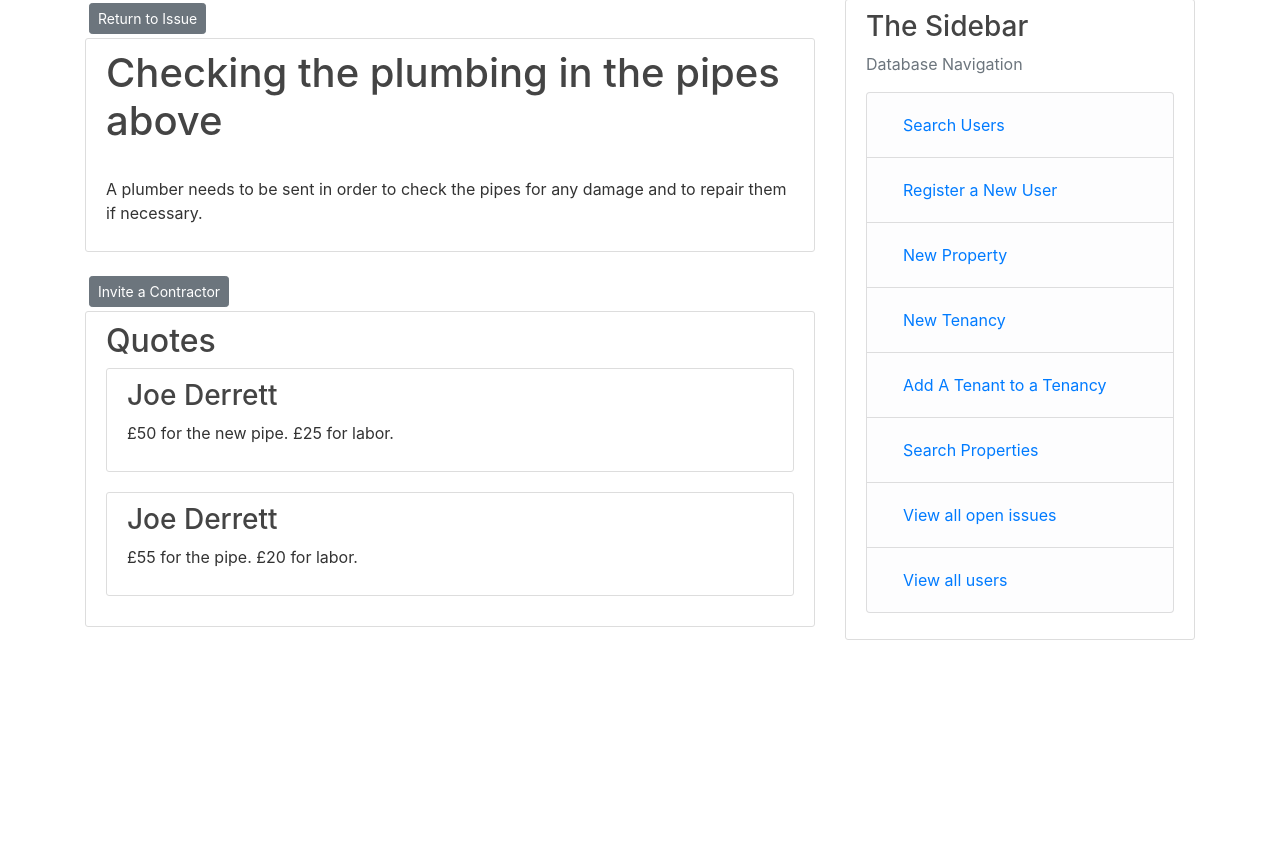
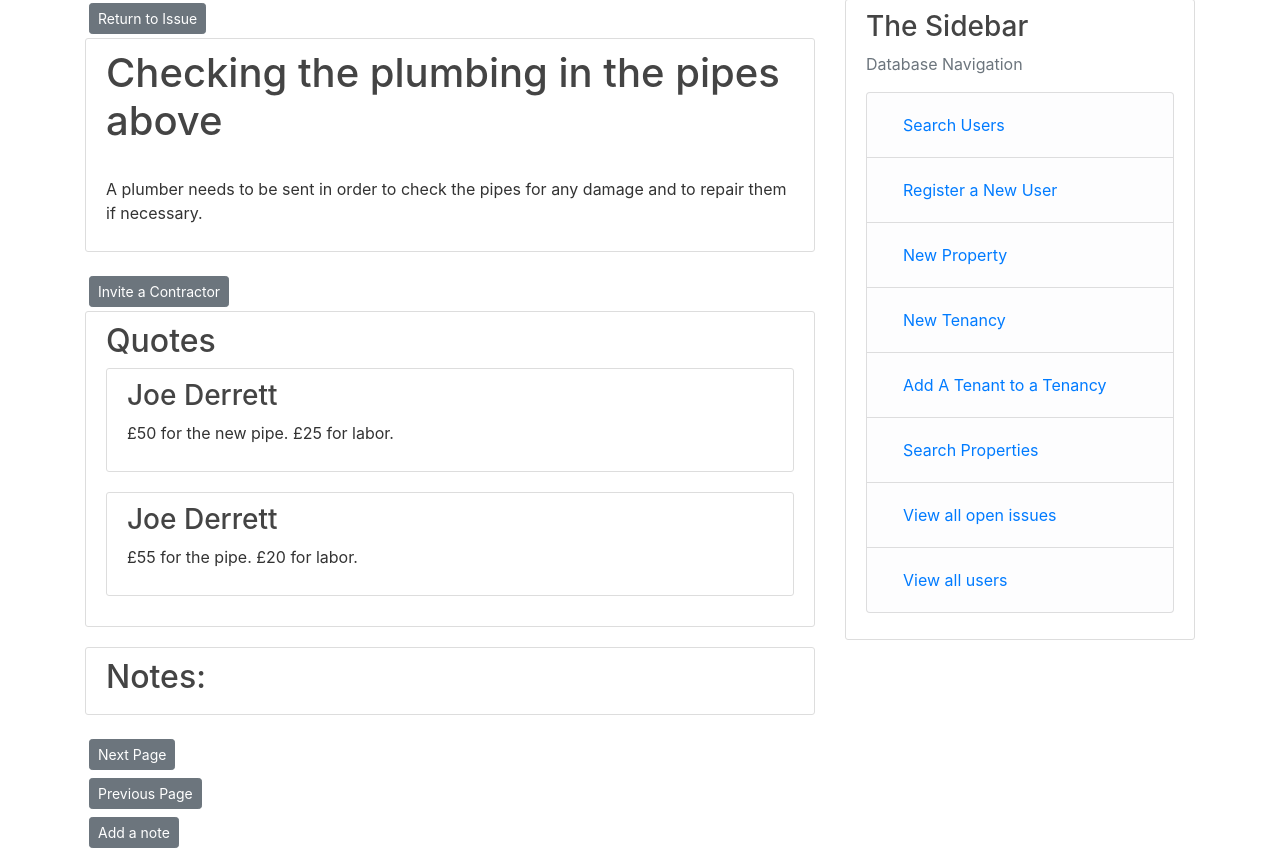
Before and after one commit to puffledude/CourseworkFullBuild, a Flask app: page /Job/1 in a window 1280 px wide. Shown: the part 81-933 px from the top of the page. Before the commit the page ends 721 px from the top, so only its background shows below. Run offline with Flask 2, Linux system fonts and the light colour scheme; a user stored in the database is signed in; data comes from the database, SQL or seed files in the repository; both versions use the stored data as it was after the commit; some libraries are stand-ins or nearby versions.

Commit message:
Adding notes to jobs

```diff
--- a/Tower/routes.py
+++ b/Tower/routes.py
@@ -506,6 +506,7 @@ def reset_token(token):
 @app.route("/Job/<int:job_id>")
 @login_required
 def Job(job_id):
+    page = request.args.get("page", 1, type=int)
     job = db.session.query(Jobs).filter(Jobs.job_id == job_id).first()
     quotes = db.session.query(Quotes, User).outerjoin(Quotes, User.user_id == Quotes.contractor).filter(
         Quotes.job == job_id).all()
@@ -513,8 +514,13 @@ def Job(job_id):
     for quote in quotes:
         if quote.Quotes.chosen == True:
             approved = True
-
-    return render_template("Job.html", job=job, quotes=quotes, approved=approved)
+    data = db.session.query(Jobs_Notes).filter_by(job = job_id)
+    notes = data.paginate(page, per_page=5)
+    next_url = url_for("Job", page=notes.next_num) \
+        if notes.has_next else None
+    prev_url = url_for("Job", page=notes.prev_num) \
+        if notes.has_prev else None
+    return render_template("Job.html", title="Job page", job=job, quotes=quotes, approved=approved, notes=notes, next_url=next_url, prev_url=prev_url)
 
 
 @app.route("/Create_a_quote/<int:job_id>", methods=["GET", "POST"])
@@ -643,3 +649,14 @@ def contractor_all_quotes(user_id):
     prev_url = url_for("contractor_all_quotes", user_id=user_id, page=all_quotes.prev_num) \
         if all_quotes.has_prev else None
     return render_template("contractor_all_quotes.html", all_quotes=all_quotes, next_url=next_url, prev_url=prev_url)
+
+@app.route("/add_job_note.<int:job_id>", methods=["GET", "POST"])
+@login_required
+def add_job_note(job_id):
+    form = note_form()
+    if form.validate_on_submit():
+        note = Jobs_Notes(title=form.title.data, content=form.content.data, job=job_id)
+        db.session.add(note)
+        db.session.commit()
+        return redirect(url_for("Job", job_id=job_id))
+    return render_template("issue_note.html", form=form)
--- a/Tower/templates/Job.html
+++ b/Tower/templates/Job.html
@@ -13,7 +13,7 @@
 <a class="btn btn-secondary btn-sm m-1" href="{{url_for('Invite_contractor', job_id = job.job_id)}}">Invite a Contractor</a>
 
 <div class="content-section">
-    <h2 class="article-title"> Quotes</h2>
+    <h2 class="article-title">Quotes</h2>
     {% for thing in quotes %}
         <div class="content-section">
             <h3> {{thing.User.name}}</h3>
@@ -25,5 +25,26 @@
     {% endfor %}
 </div>
 
+<div class="content-section">
+    <h2 class="article-title">Notes: </h2>
+    {% for note in notes.items %}
+    <div class="content-section">
+        <h3>{{note.title}}</h3>
+        <p>{{note.content}}</p>
+    </div>
+    {%endfor%}
+</div>
+
+<div>
+    <a class="btn btn-secondary btn-sm m-1" href=" {{next_url}}">Next Page</a>
+</div>
+
+<div>
+    <a class="btn btn-secondary btn-sm m-1" href=" {{prev_url}}">Previous Page</a>
+</div>
+
+<div>
+    <a class="btn btn-secondary btn-sm m-1" href=" {{url_for('add_job_note', job_id = job.job_id)}}">Add a note</a>
+</div>
 
 {% endblock content %}
```
Also changed, not shown: Tower/site.db.
